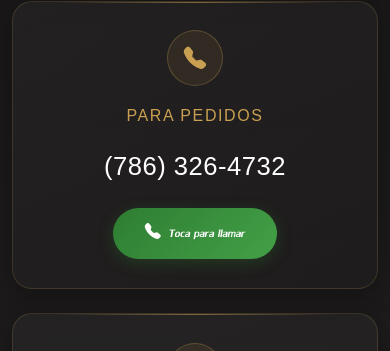
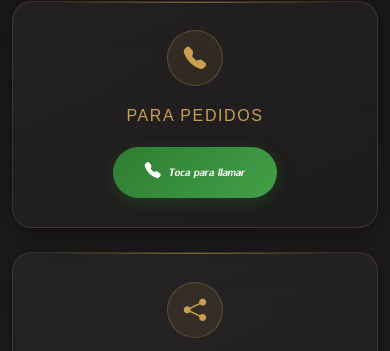
Before and after one commit to JoseR-Vargas/AvilaGrill, a website: page index.html in a window 390 px wide. Shown: the part 2820-3171 px from the top of the page. Drawn offline with nearby package versions, Linux system fonts and the light colour scheme; a web font is replaced by a local one.

Commit message:
fix: Comment out phone number for privacy

```diff
--- a/index.html
+++ b/index.html
@@ -224,7 +224,7 @@
                                 <i class="bi bi-telephone-fill"></i>
                             </div>
                             <h3 class="ag-contact-card-title">Para pedidos</h3>
-                            <span class="ag-phone-number">(786) 326-4732</span>
+                            <!-- <span class="ag-phone-number">(786) 326-4732</span> -->
                             <a class="ag-phone-cta" href="tel:7863264732">
                                 <i class="bi bi-telephone-fill"></i> Toca para llamar
                             </a>
```
